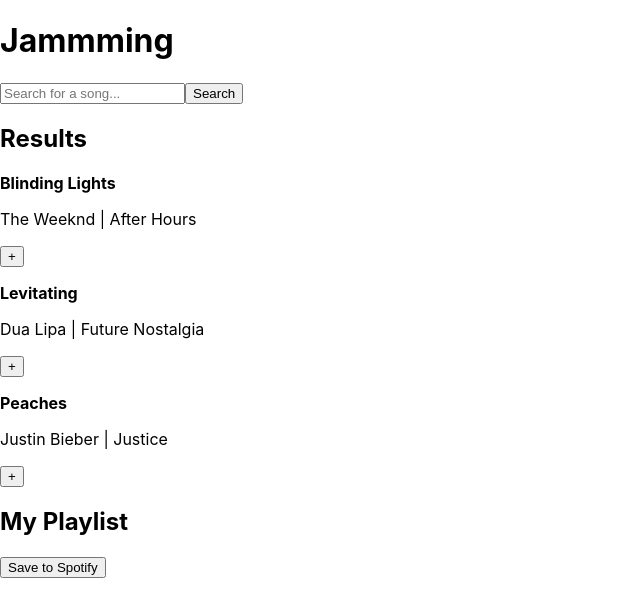
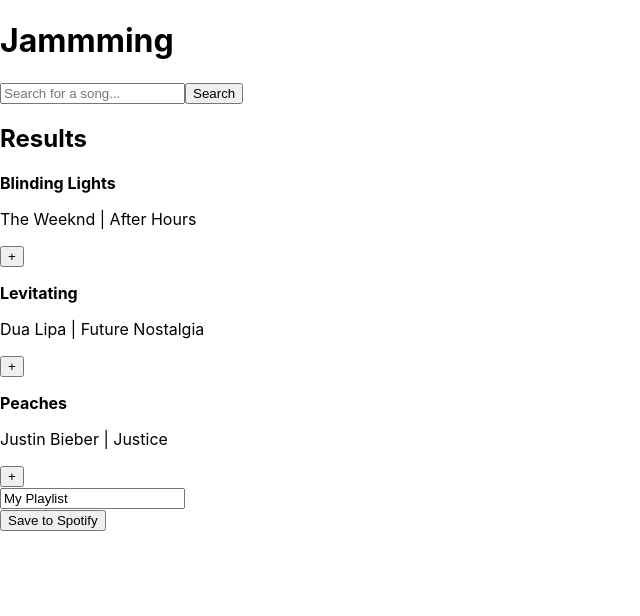
Before and after one commit to ShyLee873/jammming, a React (Create React App) app: page / in a window 1280 px wide. Shown: the top 616 px of the page, without its empty margins (0-640 px from the left). Built offline with nearby package versions, Linux system fonts and the light colour scheme.

Commit message:
Implement playlist renaming

```diff
--- a/src/App.js
+++ b/src/App.js
@@ -46,10 +46,12 @@ function App() {
       <SearchBar />
       <div className="app-content">
         <SearchResults tracks={mockTracks} onAdd={addTrack} />
-        <Playlist playlistName={playlistName}
-        playlistTracks={playlistTracks}
-        onRemove={removeTrack}
-         />
+        <Playlist
+          playlistName={playlistName}
+          setPlaylistName={setPlaylistName}
+          playlistTracks={playlistTracks}
+          onRemove={removeTrack}
+        />
       </div>
     </div>
   );
--- a/src/components/Playlist.js
+++ b/src/components/Playlist.js
@@ -1,10 +1,19 @@
 import React from 'react';
 import TrackList from './TrackList';
 
-function Playlist({ playlistName, playlistTracks, onRemove }) {
+function Playlist({ playlistName, setPlaylistName, playlistTracks, onRemove }) {
+  const handleNameChange = (event) => {
+    setPlaylistName(event.target.value);
+  };
+
   return (
     <div>
-      <h2>{playlistName}</h2>
+      <input
+        type="text"
+        value={playlistName}
+        onChange={handleNameChange}
+        placeholder="Enter playlist name"
+      />
       <TrackList tracks={playlistTracks} onRemove={onRemove} />
       <button>Save to Spotify</button>
     </div>
```
